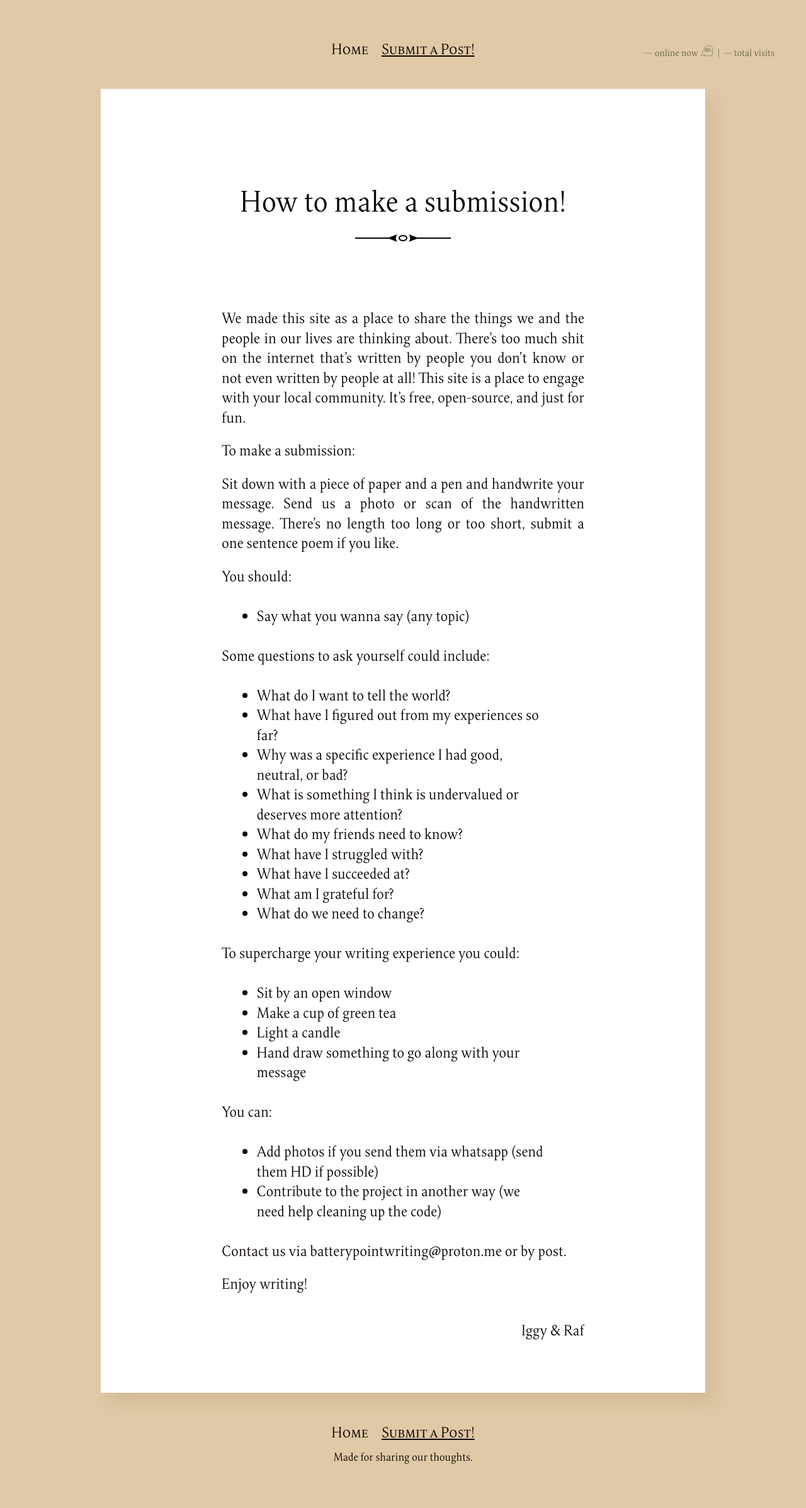
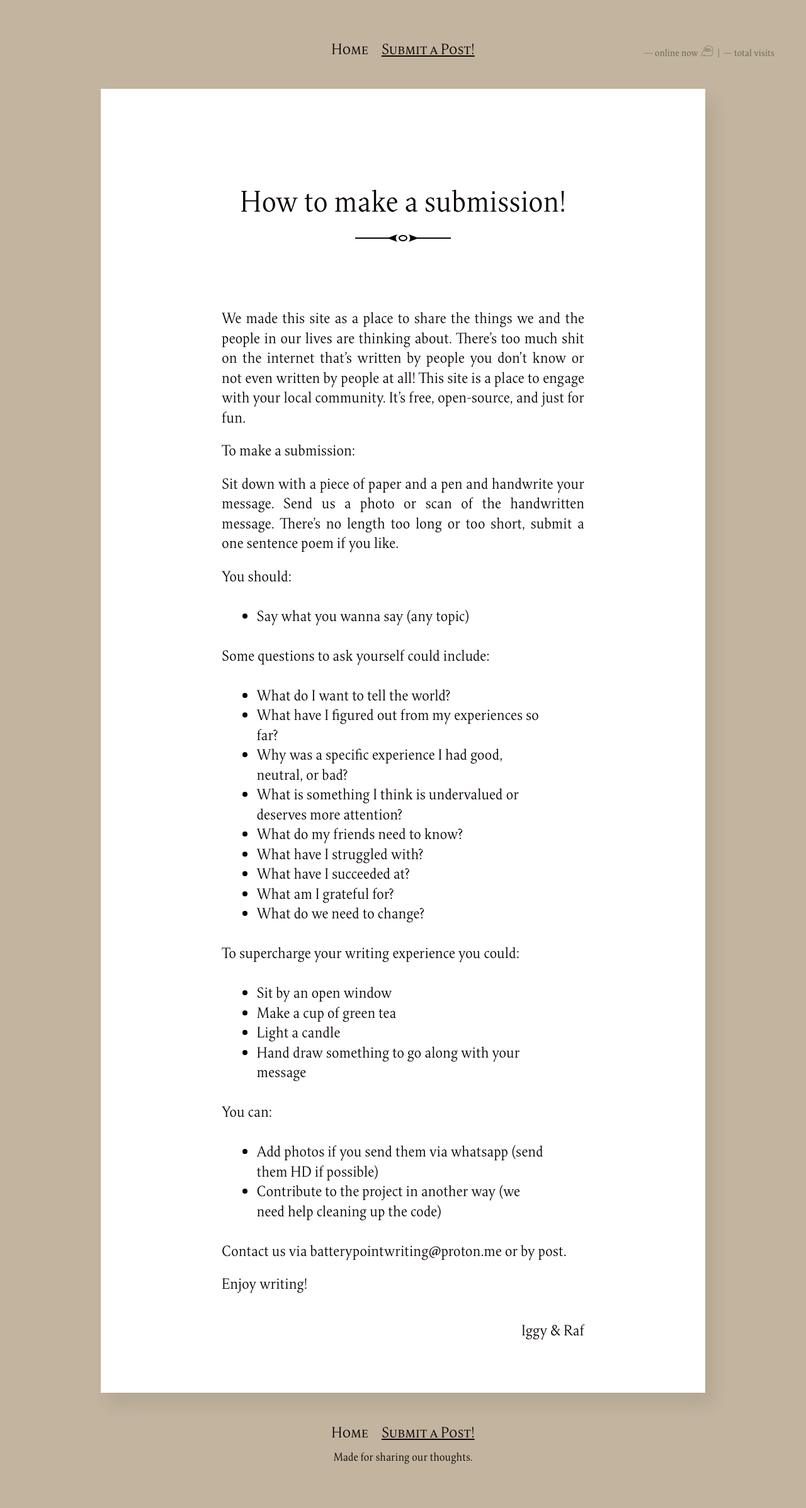
Before and after one commit to batterypointwriting/batterypointwriting.github.io, a Jekyll site: the page built from submit.md, in a window 1280 px wide. Shown: the whole page at 63% size. Built offline with Jekyll 4.4.1, drawn with Linux system fonts in a browser that asks for light colours.

Commit message:
Update _variables.scss

```diff
--- a/_sass/_variables.scss
+++ b/_sass/_variables.scss
@@ -1,4 +1,4 @@
-$brand-color:         #E0C9A6;
+$brand-color:         #c2b49f;
 $highlight:           darken($brand-color, 45%);
 $text-color:          #0b0404;
 $muted-text-color:    #64644B;
```
